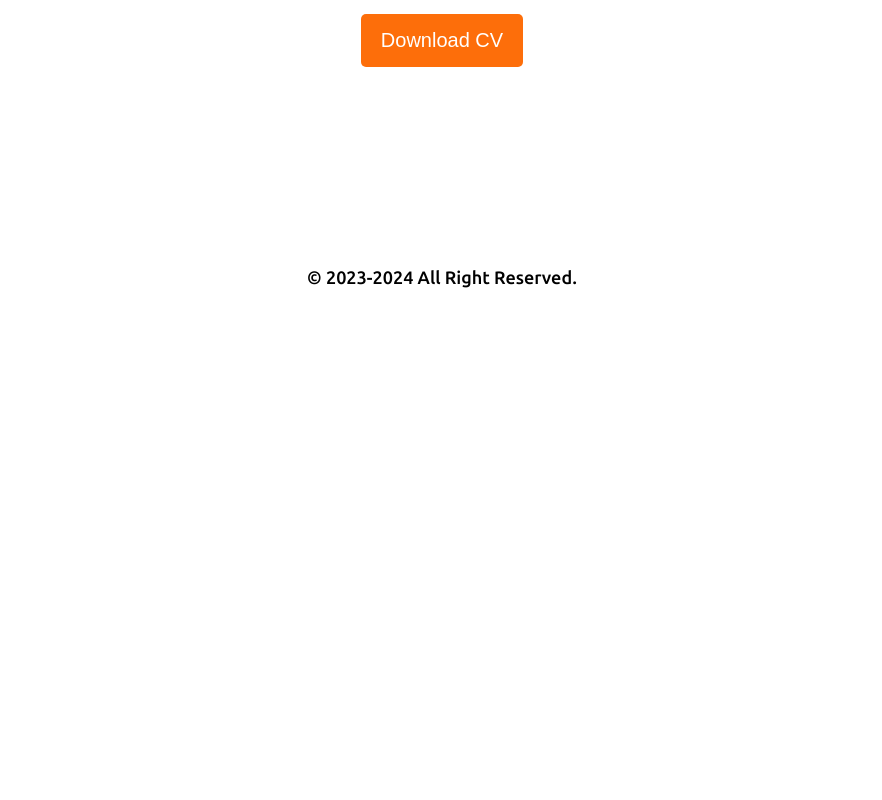
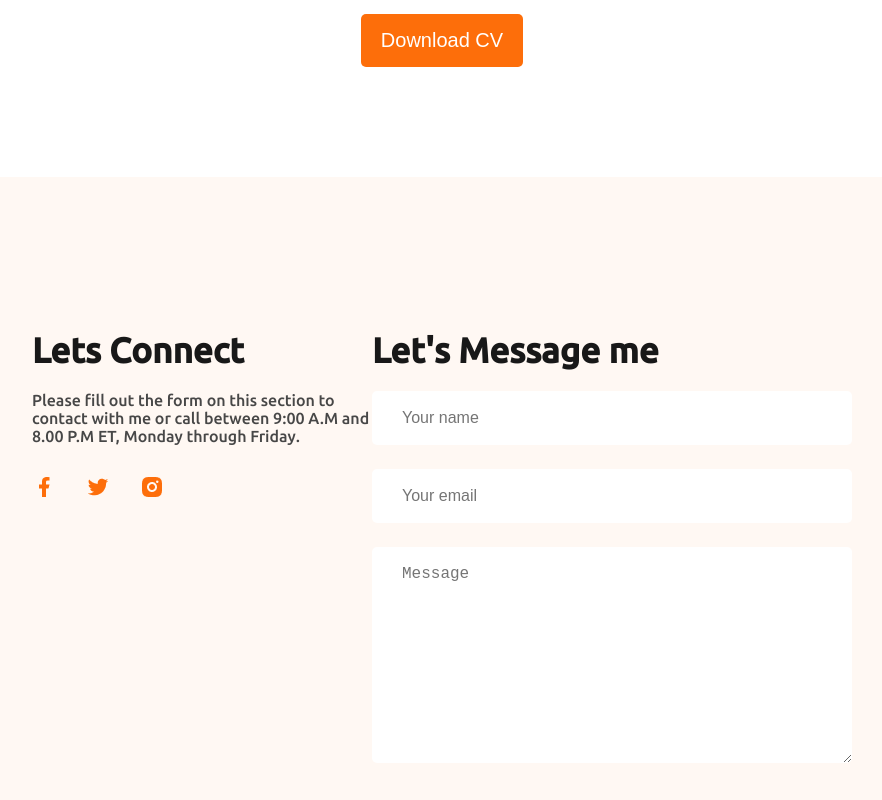
Before and after one commit to mahadi570/developer-portfolio, a plain HTML site: page index.html in a window 1280 px wide. Shown: the part 2912-3712 px from the top of the page, without its empty margins (198-1080 px from the left). Before the commit the page ends 3218 px from the top, so only its background shows below. Drawn offline with Linux system fonts and the light colour scheme.

Commit message:
footer added

```diff
--- a/index.html
+++ b/index.html
@@ -174,7 +174,19 @@
     </main>
 
     <footer>
-        <p>&copy; 2023-2024 All Right Reserved.</p>
+        <div class="address">
+            <h1>Lets Connect</h1>
+            <p>Please fill out the form on this section to contact with me or call between 9:00 A.M and 8.00 P.M ET,
+                Monday through Friday.</p>
+            <img src="images/icons/facebook.png" alt="facebook icon"><img src="images/icons/twitter.png"
+                alt="twitter icon"><img src="images/icons/insta.png" alt="">
+        </div>
+        <div class="subscribe">
+            <h1>Let's Message me</h1>
+            <input type="text" placeholder="Your name">
+            <input placeholder="Your email" type="email">
+            <textarea placeholder="Message" name="" id="" cols="50" rows="10"></textarea>
+        </div>
     </footer>
 </body>
 
--- a/style.css
+++ b/style.css
@@ -5,7 +5,6 @@ body {
     font-family: 'Open Sans', sans-serif;
     font-family: 'Roboto', sans-serif;
     font-family: 'Ubuntu', sans-serif;
-    max-width: 1300px;
     margin: auto;
     background-color: #fff;
 }
@@ -197,7 +196,11 @@ nav li>a {
 
 .container {
     display: flex;
-    justify-content: space-around;
+    justify-content: center;
+}
+
+.education, .experience{
+    width: 560px;
     padding: 20px;
 }
 
@@ -229,6 +232,41 @@ nav li>a {
 }
 
 footer {
-    text-align: center;
-    margin-top: 200px;
+   display: flex;
+   justify-content: space-between;
+   background-color: #FFF8F3;
+   padding: 130px 230px;
 }
+
+footer h1{
+    font-size: 35px;
+    font-weight: 700;
+    color: #181818;
+    margin-bottom: 20px;
+}
+
+footer .address{
+    width: 570px;
+}
+
+footer .address p{
+    font-size: 16px;
+    color: #474747;
+    margin-bottom: 30px;
+
+}
+
+.address img{
+    margin-right: 30px;
+    cursor: pointer;
+}
+
+footer input, footer textarea{
+    display: block;
+    width: 420px;
+    padding: 18px 30px;
+    border-radius: 5px;
+    border: 0;
+    margin-bottom: 24px;
+    font-size: 16px;
+}
```
